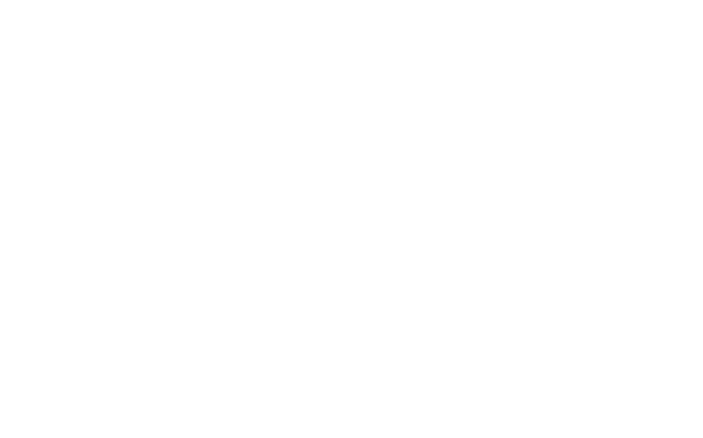
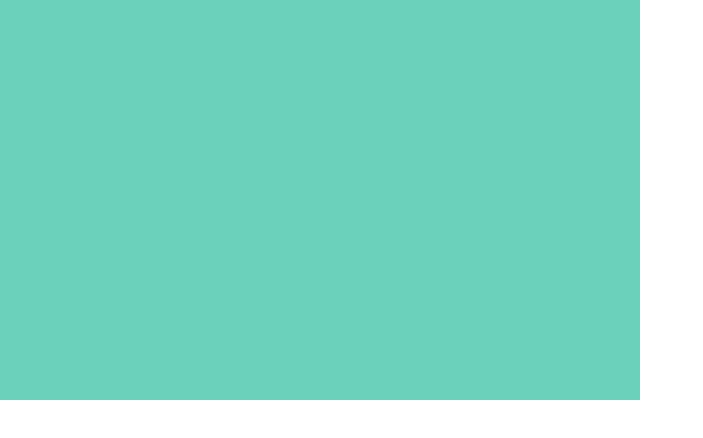
Before and after one commit to callenc252/cos452-cc, a plain HTML site: page week01/index.html in a window 1280 px wide. Shown: the whole page, without its empty margins (0-703 px from the left). Drawn offline with Linux system fonts and the light colour scheme.

Commit message:
Week 1 exercise finished

```diff
--- a/week01/index.html
+++ b/week01/index.html
@@ -1,11 +1,44 @@
-<!DOCTYPE html>
-<html>
+<!doctype html>
+<html lang="en">
 <head>
-    <title>WebGL Example</title>
+  <meta charset="utf-8">
+  <title>Week 1 Starter — Canvas &amp; Clear Color</title>
+  <style>
+    html, body { height: 100%; margin: 0; }
+    canvas { width: 50%; height: 50%; display: block; }
+  </style>
 </head>
+<body>
+  <canvas id="gl-canvas"></canvas>
+  <script>
+    const canvas = document.getElementById("gl-canvas");
+    const gl = canvas.getContext("webgl2");
 
-<body>
+    if (!gl) {
+      throw new Error("WebGL2 is not available on this device/browser.");
+    }
 
+    function resizeCanvasToDisplaySize() {
+      const dpr = window.devicePixelRatio || 1;
+      const width = Math.round(canvas.clientWidth * dpr);
+      const height = Math.round(canvas.clientHeight * dpr);
+      if (canvas.width !== width || canvas.height !== height) {
+        canvas.width = width;
+        canvas.height = height;
+      }
+    }
+
+    function render() {
+      resizeCanvasToDisplaySize();
+      gl.viewport(0, 0, canvas.width, canvas.height);
+      // TODO(student): try changing these values
+      //gl.clearColor(0.1, 0.15, 0.35, 1.0);
+      gl.clearColor(Math.random(), Math.random(), Math.random(), 1.0)
+      gl.clear(gl.COLOR_BUFFER_BIT);
+    }
+    setInterval(render, 1000)
+    window.addEventListener("resize", render);
+    render();
+  </script>
 </body>
-
 </html>
```
Also changed, not shown: week01/main.js (added, +16 -0 lines).
